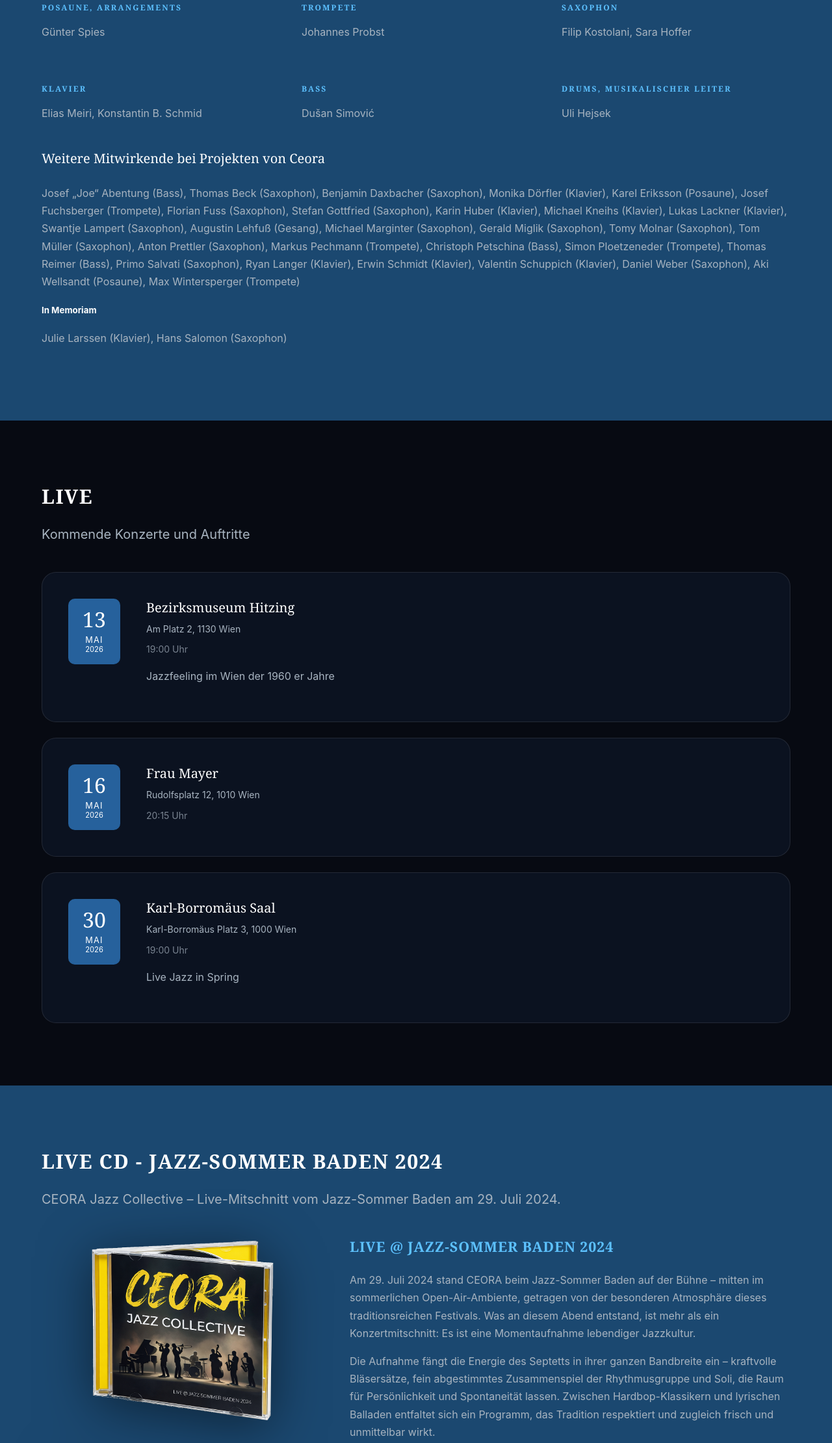
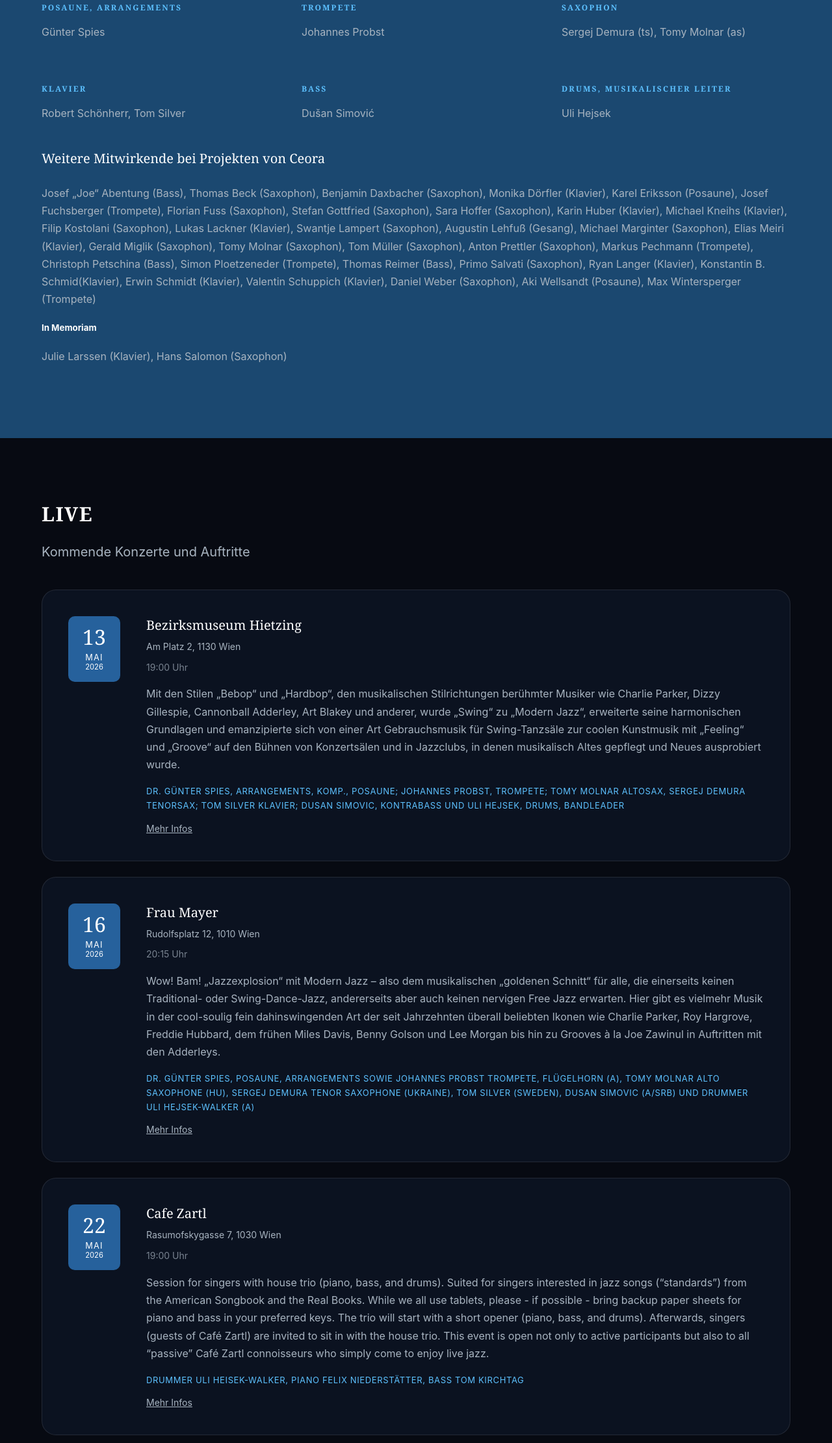
Before and after one commit to ceora-jazz-collective/website, an Astro site: page / in a window 1280 px wide. Shown: the part 1664-3884 px from the top of the page at 65% size. Built offline with nearby package versions, Linux system fonts and the light colour scheme; Astro itself is replaced by a stand-in of ours.

Commit message:
Update gigs

```diff
--- a/public/data/gigs.json
+++ b/public/data/gigs.json
@@ -13,30 +13,40 @@
     "file": "2026-05-13 Bezirksmuseum Hitzing.mdx",
     "date": "2026-05-13T00:00:00.000Z",
     "time": "19:00",
-    "location": "Bezirksmuseum Hitzing",
-    "artists": null,
-    "description": "Jazzfeeling im Wien der 1960 er Jahre",
+    "location": "Bezirksmuseum Hietzing",
+    "artists": "Dr. Günter Spies, Arrangements, Komp., Posaune; Johannes Probst, Trompete; Tomy Molnar Altosax, Sergej Demura Tenorsax; Tom Silver Klavier; Dusan Simovic, Kontrabass und Uli Hejsek, Drums, Bandleader",
+    "description": "Mit den Stilen „Bebop“ und „Hardbop“, den musikalischen Stilrichtungen berühmter Musiker wie Charlie Parker, Dizzy Gillespie, Cannonball Adderley, Art Blakey und anderer, wurde „Swing“ zu „Modern Jazz“, erweiterte seine harmonischen Grundlagen und emanzipierte sich von einer Art Gebrauchsmusik für Swing-Tanzsäle zur coolen Kunstmusik mit „Feeling“ und „Groove“ auf den Bühnen von Konzertsälen und in Jazzclubs, in denen musikalisch Altes gepflegt und Neues ausprobiert wurde.",
     "address": "Am Platz 2, 1130 Wien",
-    "website": null
+    "website": "https://fb.me/e/54714NBDg"
   },
   {
     "file": "2026-05-16 Frau Mayer.mdx",
     "date": "2026-05-16T00:00:00.000Z",
     "time": "20:15",
     "location": "Frau Mayer",
-    "artists": null,
-    "description": null,
+    "artists": "Dr. Günter Spies, Posaune, Arrangements sowie Johannes Probst Trompete, Flügelhorn (A), Tomy Molnar Alto Saxophone (HU), Sergej Demura Tenor Saxophone (Ukraine), Tom Silver (Sweden), Dusan Simovic (A/SrB) und Drummer Uli Hejsek-Walker (A)",
+    "description": "Wow! Bam! „Jazzexplosion“ mit Modern Jazz – also dem musikalischen „goldenen Schnitt“ für alle, die einerseits keinen Traditional- oder Swing-Dance-Jazz, andererseits aber auch keinen nervigen Free Jazz erwarten. Hier gibt es vielmehr Musik in der cool-soulig fein dahinswingenden Art der seit Jahrzehnten überall beliebten Ikonen wie Charlie Parker, Roy Hargrove, Freddie Hubbard, dem frühen Miles Davis, Benny Golson und Lee Morgan bis hin zu Grooves à la Joe Zawinul in Auftritten mit den Adderleys.",
     "address": "Rudolfsplatz 12, 1010 Wien",
-    "website": null
+    "website": "https://fb.me/e/blE27peiY"
+  },
+  {
+    "file": "2026-05-22 Jazz Singers Jam.mdx",
+    "date": "2026-05-22T00:00:00.000Z",
+    "time": "19:00",
+    "location": "Cafe Zartl",
+    "artists": "Drummer Uli Heisek-Walker, Piano Felix Niederstätter, Bass Tom Kirchtag",
+    "description": "Session for singers with house trio (piano, bass, and drums).\nSuited for singers interested in jazz songs (“standards”) from the American Songbook and the Real Books. While we all use tablets, please - if possible - bring backup paper sheets for piano and bass in your preferred keys.\nThe trio will start with a short opener (piano, bass, and drums). Afterwards, singers (guests of Café Zartl) are invited to sit in with the house trio.\nThis event is open not only to active participants but also to all “passive” Café Zartl connoisseurs who simply come to enjoy live jazz.",
+    "address": "Rasumofskygasse 7, 1030 Wien",
+    "website": "https://fb.me/e/8wBRJHGzS"
   },
   {
     "file": "2026-05-30 Borromäus Platz.mdx",
     "date": "2026-05-30T00:00:00.000Z",
     "time": "19:00",
     "location": "Karl-Borromäus Saal",
-    "artists": null,
-    "description": "Live Jazz in Spring",
-    "address": "Karl-Borromäus Platz 3, 1000 Wien",
-    "website": null
+    "artists": "Dr. Günter Spies, Posaune, Arrangements und Johannes Probst Trompete, Flügelhorn (A), Tomy Molnar Alto Saxophone (HU), Sergej Demura Tenor Saxophone (Ukraine); Legende Dr. Robert Schönherr Klavier, Josef \"Joe\" Abentung, Kontrabass und Erummer Uli Hejsek-Walker",
+    "description": "Bei „JAZZ in SPRING“ gibt es seit nunmehr gut 10 Jahren vielmehr Musik in cool-soulig dahinswingender Art – gemischt mit Latin bzw. Bossa Nova und rauchigen Balladen.\nDie Rede ist von kunstvoll strukturierter und virtuos dargebotener Musik, die heutzutage sogar von Blues- und Rockmusikern geschätzt wird – von Ikonen wie Charlie Parker, Roy Hargrove, Freddie Hubbard, dem frühen Miles Davis, Benny Golson und Lee Morgan bis hin zum frühen Joe Zawinul.",
+    "address": "Karl-Borromäus Platz 3, 1030 Wien",
+    "website": "https://fb.me/e/9ddKG0SOo"
   }
 ]
--- a/src/components/AboutUs.astro
+++ b/src/components/AboutUs.astro
@@ -75,12 +75,12 @@
 
         <div>
           <h4 class="category-title">Saxophon</h4>
-          <p>Filip Kostolani, Sara Hoffer</p>
+          <p>Sergej Demura (ts), Tomy Molnar (as)</p>
         </div>
 
         <div>
           <h4 class="category-title">Klavier</h4>
-          <p>Elias Meiri, Konstantin B. Schmid</p>
+          <p>Robert Schönherr, Tom Silver</p>
         </div>
 
         <div>
@@ -100,14 +100,16 @@
         Josef „Joe“ Abentung (Bass), Thomas Beck (Saxophon), Benjamin Daxbacher
         (Saxophon), Monika Dörfler (Klavier), Karel Eriksson (Posaune), Josef
         Fuchsberger (Trompete), Florian Fuss (Saxophon), Stefan Gottfried
-        (Saxophon), Karin Huber (Klavier), Michael Kneihs (Klavier), Lukas
-        Lackner (Klavier), Swantje Lampert (Saxophon), Augustin Lehfuß (Gesang),
-        Michael Marginter (Saxophon), Gerald Miglik (Saxophon), Tomy Molnar
+        (Saxophon), Sara Hoffer (Saxophon), Karin Huber (Klavier), Michael
+        Kneihs (Klavier), Filip Kostolani (Saxophon), Lukas Lackner (Klavier),
+        Swantje Lampert (Saxophon), Augustin Lehfuß (Gesang), Michael Marginter
+        (Saxophon), Elias Meiri (Klavier), Gerald Miglik (Saxophon), Tomy Molnar
         (Saxophon), Tom Müller (Saxophon), Anton Prettler (Saxophon), Markus
         Pechmann (Trompete), Christoph Petschina (Bass), Simon Ploetzeneder
         (Trompete), Thomas Reimer (Bass), Primo Salvati (Saxophon), Ryan Langer
-        (Klavier), Erwin Schmidt (Klavier), Valentin Schuppich (Klavier), Daniel
-        Weber (Saxophon), Aki Wellsandt (Posaune), Max Wintersperger (Trompete)
+        (Klavier), Konstantin B. Schmid(Klavier), Erwin Schmidt (Klavier),
+        Valentin Schuppich (Klavier), Daniel Weber (Saxophon), Aki Wellsandt
+        (Posaune), Max Wintersperger (Trompete)
       </p>
 
       <h5>In Memoriam</h5>
```
Also changed, not shown: src/data/gigs/2026-05-13 Bezirksmuseum Hitzing.mdx (+4 -4 lines), src/data/gigs/2026-05-16 Frau Mayer.mdx (+4 -3 lines), src/data/gigs/2026-05-22 Jazz Singers Jam.mdx (added, +15 -0 lines), src/data/gigs/2026-05-30 Borromäus Platz.mdx (+6 -4 lines).
